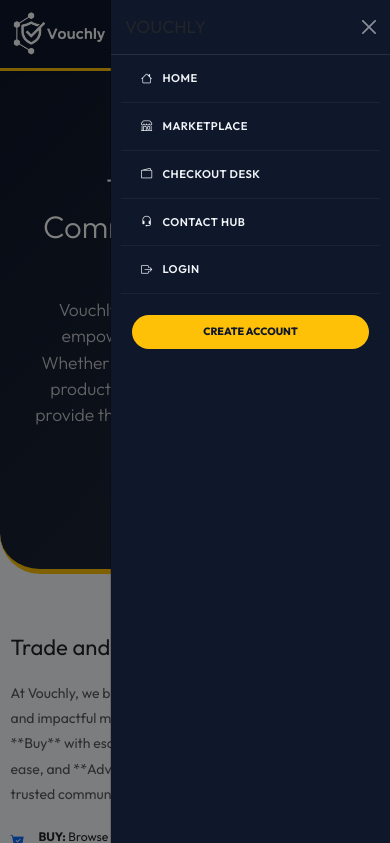
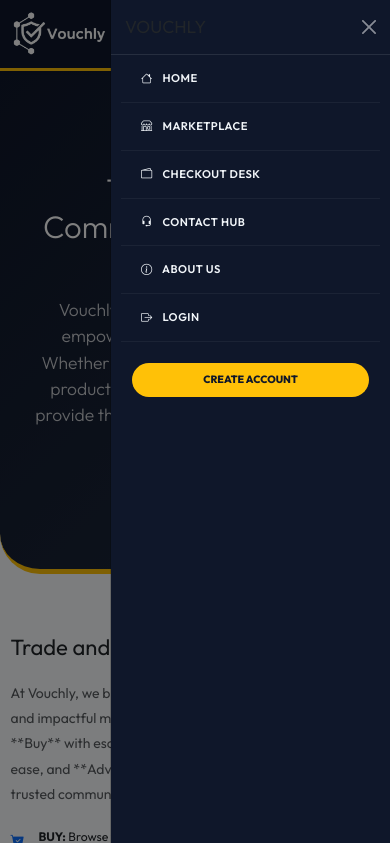
Before and after one commit to yanex66/vouchly, a Django app: page /about/ in a window 390 px wide, after a click that opens the changed part. Shown: the top 843 px of the page. Run offline with Django 5.2, Linux system fonts and the light colour scheme.

Commit message:
Fix mobile sidebar about link and update team section

```diff
--- a/core/templates/core/base.html
+++ b/core/templates/core/base.html
@@ -247,6 +247,8 @@
                     </a>
                 </li>
                 <li class="nav-item"><a class="nav-link" href="{% url 'contact' %}"><i class="bi bi-headset me-2"></i> Contact Hub</a></li>
+                <li class="nav-item"><a class="nav-link" href="{% url 'about' %}"><i class="bi bi-info-circle me-2"></i> About Us</a></li>
+
                 {% if user.is_authenticated %}
                     <li class="nav-item"><a class="nav-link" href="{% url 'dashboard' %}"><i class="bi bi-grid me-2"></i> My Dashboard</a></li>
                 {% else %}
```
